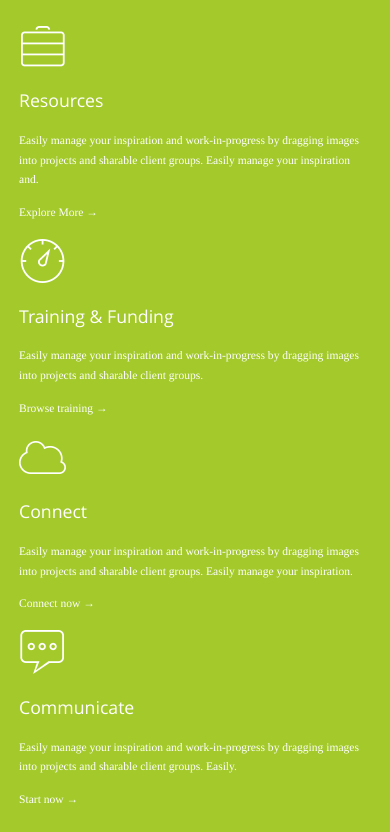
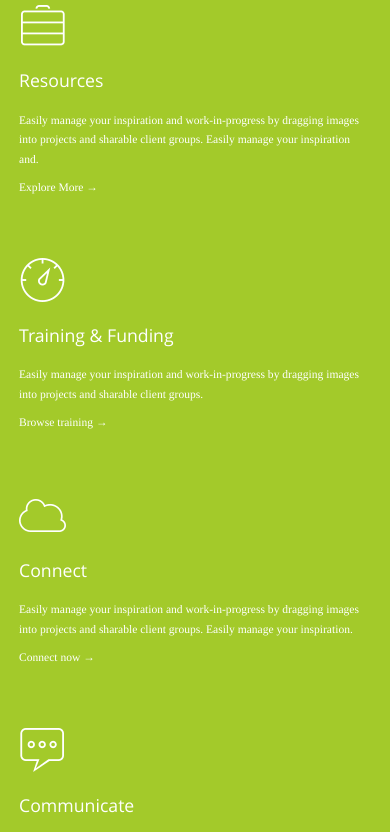
Before and after one commit to victordieggo/teste-frontend, a website: page index.html in a window 390 px wide. Shown: the part 887-1719 px from the top of the page. Drawn offline with Linux system fonts and the light colour scheme; a web font is replaced by a local one.

Commit message:
Features: responsive adjustments

```diff
--- a/assets/src/css/layout.css
+++ b/assets/src/css/layout.css
@@ -109,8 +109,21 @@ LAYOUT
 -------------------------------------------------------
 */
 
-.features {
-  padding: 3.5em 0;
+.features .row > .col-3 {
+  margin: 5em 0;
+  min-height: 10em;
+  position: relative;
+}
+
+@media only screen and (max-width: 992px) {
+  .features .row > .col-3 {
+    margin: 2em 0;
+  }
+}
+
+.features a {
+  bottom: 0;
+  position: absolute;
 }
 
 /*
--- a/index.html
+++ b/index.html
@@ -70,7 +70,7 @@
 
       <section class="features wrapper text-light">
         <div class="row">
-          <div class="col-3 md-6 xs-12">
+          <div class="col-3 md-6 xs-12 col-stretch">
             <img src="assets/dist/img/icon-resources.png" alt="Resources">
             <h2 class="display-5 spacer-10">Resources</h2>
             <div class="block text-small">
@@ -79,7 +79,7 @@
               <a href="#resources">Explore More &rarr;</a>
             </div>
           </div>
-          <div class="col-3 md-6 xs-12">
+          <div class="col-3 md-6 xs-12 col-stretch">
             <img src="assets/dist/img/icon-training.png" alt="Training and Funding">
             <h2 class="display-5 spacer-10">Training &amp; Funding</h2>
             <div class="block text-small">
@@ -88,7 +88,7 @@
               <a href="#resources">Browse training &rarr;</a>
             </div>
           </div>
-          <div class="col-3 md-6 xs-12">
+          <div class="col-3 md-6 xs-12 col-stretch">
             <img src="assets/dist/img/icon-connect.png" alt="Connect">
             <h2 class="display-5 spacer-10">Connect</h2>
             <div class="block text-small">
@@ -97,7 +97,7 @@
               <a href="#resources">Connect now &rarr;</a>
             </div>
           </div>
-          <div class="col-3 md-6 xs-12">
+          <div class="col-3 md-6 xs-12 col-stretch">
             <img src="assets/dist/img/icon-communicate.png" alt="Communicate">
             <h2 class="display-5 spacer-10">Communicate</h2>
             <div class="block text-small">
```
Also changed, not shown: assets/dist/css/style.css.
